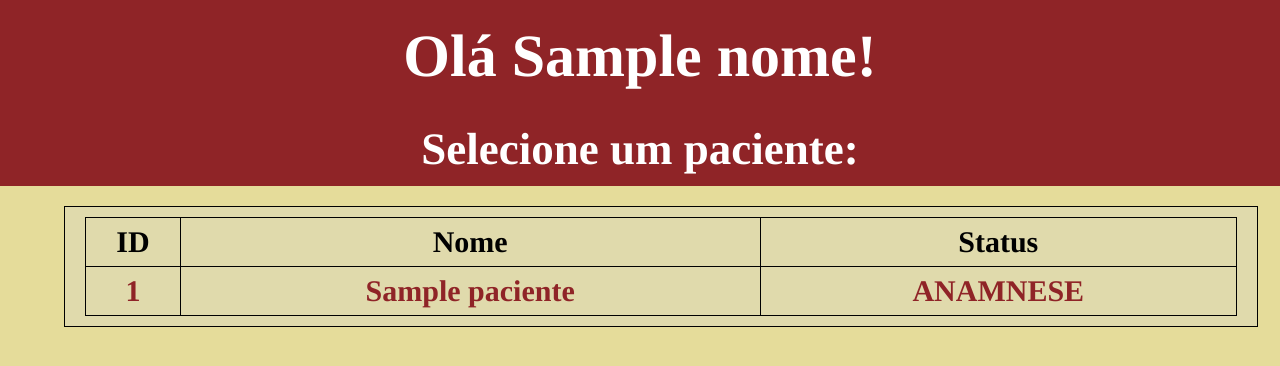
After one commit to Sergio-PB/adiutor, a Django app: template adiutor/pacientes/templates/pacientes/terapeuta.html in a window 1280 px wide. The commit adds this page. Shown: the top 366 px of the page. Run offline with Django 3.2, Linux system fonts and the light colour scheme; tables that the repository leaves empty hold one stand-in row (values such as "Sample post"); the template is opened without the code that fills it: values that come from a table or form of the project are taken from there, most other values are stand-ins (such as "Sample title", 1, 10 or a date in 2020); lists and menus that the app fills with data are empty.

Commit message:
Change models and views Create acao.html page Change css Include pacientes and terapeutas for tests

```diff
--- a/adiutor/pacientes/models.py
+++ b/adiutor/pacientes/models.py
@@ -16,26 +16,34 @@ class terapeutas(models.Model):
 class pacientes(models.Model):
     Id = models.IntegerField(primary_key=True)
     Nome = models.CharField(max_length=200)
-    Responsavel = models.CharField(max_length=255, blank=True)
-    Parentesco = models.CharField(max_length=200, blank=True)
+    Responsavel = models.CharField(max_length=255, blank=True, null=True)
+    Parentesco = models.CharField(max_length=200, blank=True, null=True)
     Nascimento = models.DateField()
     SEX = (
         ('MASCULINO', 'Masculino'),
         ('FEMININO', 'Feminino'),
     )
-    Sexo = models.CharField(max_length=2, choices=SEX)
+    Sexo = models.CharField(max_length=20, choices=SEX)
     Cadastro = models.DateField()
+    Terapeuta = models.ForeignKey(terapeutas, on_delete=models.CASCADE)
     Inicio = models.DateField()
-    Termino = models.DateField(blank=True)
+    Termino = models.DateField(blank=True, null=True)
+    STATUS = (
+        ('ANAMNESE', 'Deve ser feita anamnese'),
+        ('ATENDIMENTO', 'Está sendo atendido'),
+        ('LICENCA', 'Em licença'),
+        ('ENCERRADO', 'Encerrado'),
+    )
+    Status = models.CharField(max_length=15, choices=STATUS, default='ANAMNESE')
     Agendamento = models.IntegerField()
     CONVENIOS = (
         ('UNIMED', 'UNIMED'),
         ('AGEMED', 'AGEMED'),
         ('ABEPOM', 'ABEPOM'),
-        ('PARTICULAR', 'PARTICULAR'),
+        ('PARTICULAR', 'Particular'),
         ('LOCUS', 'LOCUS'),
         ('ELASE', 'ELASE'),
-        ('CORTESIA', 'CORTESIA'),
+        ('CORTESIA', 'Cortesia'),
     )
     Convenio = models.CharField(max_length=20, choices=CONVENIOS)
     MOD = (
@@ -46,9 +54,9 @@ class pacientes(models.Model):
         ('AVALIACAO', 'Avaliação'),
     )
     Modalidade = models.CharField(max_length=20, choices=MOD)
-    Celular = models.IntegerField(blank=True)
-    Whats = models.IntegerField( blank=True)
-    Fixo = models.IntegerField(blank=True)
+    Celular = models.IntegerField(blank=True, null=True)
+    Whats = models.IntegerField( blank=True, null=True)
+    Fixo = models.IntegerField(blank=True, null=True)
     Email = models.EmailField(max_length=40)
     CIVIL = (
         ('SOLTEIRO', 'Solteiro'),
--- a/adiutor/pacientes/static/css/main.css
+++ b/adiutor/pacientes/static/css/main.css
@@ -3,27 +3,68 @@
   padding: 0;
 }
 
+/*#dccf71e6*/
 body{
-  background-color: #dccf71e6;
+  background-color: #e5dc9a;
 
-  font: lighter 30px Arial, Helvetica, sans-serif;
+  font: lighter 30px Times, sans-serif;
 
   line-height: 1.6em; /* Spacing between lines */
   margin: 0;
-  overflow: hidden;
 }
 
+/*#b50005*/
 header {
   width: 100%;
-  background: #b50005;
+  background: #8f2427;
   text-align: center;
   vertical-align: middle;
 }
 
-h1{
-  padding-top: 5%;
-  padding-bottom: 5%;
+h1, h2{
+  padding-top: 2.5%;
+  padding-bottom: 2.5%;
   color: white;
+}
+
+h2{
+  padding: 1% 0;
+}
+
+.container{
+  width: 90%;
+  margin: 20px 5%;
+  padding: 10px 20px;
+  align-content: center;
+  align-items: center;
+  background-color: #e0daac;
+  border: 1px black solid;
+}
+
+a{
+  color: #8f2427;
+  text-decoration: none
+}
+
+.container ul {
+  margin: 0 1%;
+}
+
+.container li:hover {
+  background-color: #ccc;
+}
+
+table {
+  border-collapse: collapse;
+  width: 100%;
+}
+
+tr, th {
+  border: 1px black solid;
+}
+
+tr:hover {
+  background-color: #ccc;
 }
 
 .form {
@@ -46,3 +87,7 @@ h1{
 .formulario input[type = "submit"]{
   height: 50px;
 }
+
+.select{
+
+}
--- /dev/null
+++ b/adiutor/pacientes/templates/pacientes/terapeuta.html
@@ -0,0 +1,50 @@
+<!DOCTYPE html>
+<html lang="en" dir="ltr">
+  <head>
+    <meta charset="utf-8">
+    {% load static %}
+    <link rel="stylesheet" href="{% static 'css/main.css' %}">
+    <title>Área de {{ nome }}</title>
+  </head>
+  <body>
+    <header>
+      <div class="head">
+        <h1>Olá {{ nome }}!</h1>
+        <h2>Selecione um paciente:</h2>
+      </div>
+    </header>
+    <div class="container">
+      <div class="select pacients">
+        <table>
+          <a href="#">
+            <tr><a href="#">
+              <th>ID</th>
+              <th>Nome</th>
+              <th>Status</th>
+              </a>
+            </tr>
+          </a>
+          {% for p in pacientes %}
+              <tr>
+                <th>
+                  <a href="/acao?id={{ p.Id }}&status={{ p.Status }}&nome={{ nome }}&paciente={{ p.Nome }}">
+                    {{ p.Id }}
+                  </a>
+                </th>
+                <th>
+                  <a href="/acao?id={{ p.Id }}&status={{ p.Status }}&nome={{ nome }}&paciente={{ p.Nome }}">
+                    {{ p.Nome }}
+                  </a>
+                </th>
+                <th>
+                  <a href="/acao?id={{ p.Id }}&status={{ p.Status }}&nome={{ nome }}&paciente={{ p.Nome }}">
+                    {{ p.Status }}
+                  </a>
+                </th>
+              </tr>
+          {% endfor %}
+        </table>
+      </div>
+    </div>
+  </body>
+</html>
--- a/adiutor/pacientes/ulrs.py
+++ b/adiutor/pacientes/ulrs.py
@@ -3,5 +3,6 @@ from . import views
 
 urlpatterns = [
     path('', views.index, name='index'),
-    path('login', views.login, name='login')
+    path('login', views.login, name='login'),
+    path('acao', views.acao, name='acao'),
 ]
```
Also changed, not shown: adiutor/pacientes/templates/pacientes/acao.html (added, +33 -0 lines), adiutor/pacientes/templates/pacientes/login.html (deleted, +0 -11 lines), adiutor/pacientes/templates/pacientes/secretaria.html (added, +24 -0 lines), adiutor/pacientes/views.py (+12 -4 lines), adiutor/pacientes/migrations/0001_initial.py, adiutor/pacientes/migrations/0002_auto_20180812_2057.py (deleted), adiutor/pacientes/migrations/0002_auto_20180812_2150.py (added), adiutor/pacientes/migrations/0003_auto_20180812_2151.py (added), adiutor/pacientes/migrations/0004_pacientes_status.py (added), adiutor/pacientes/migrations/0005_auto_20180812_2207.py (added), 2 other files.
